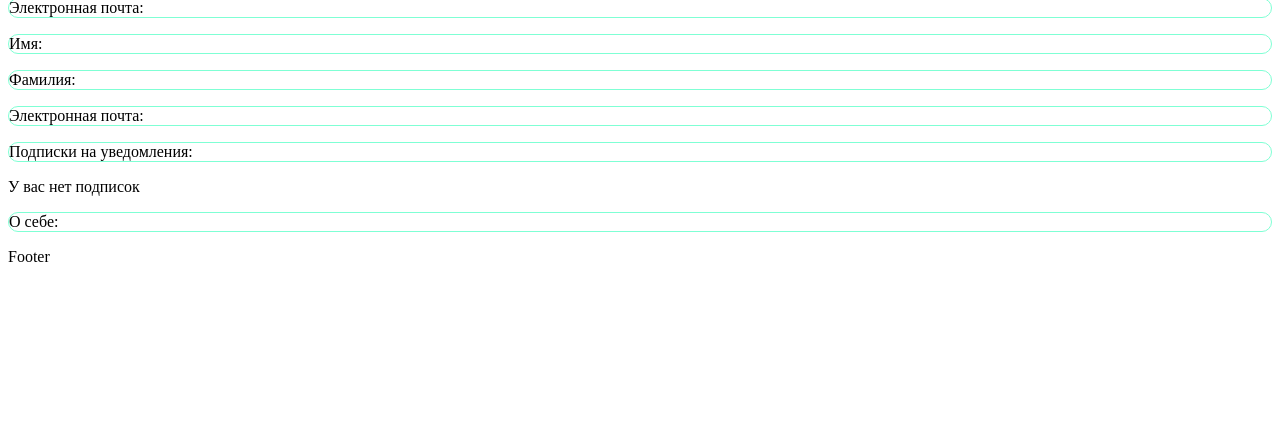
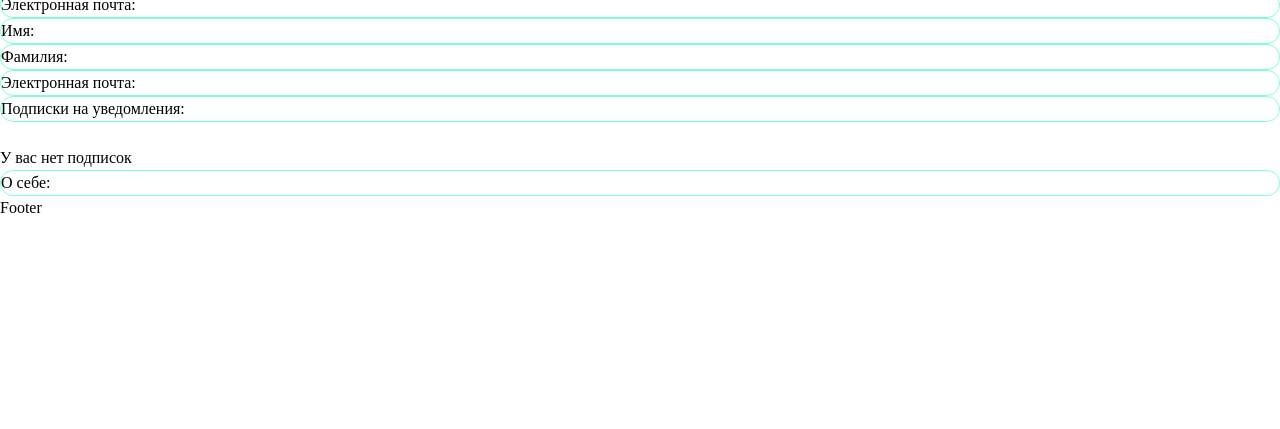
Before and after one commit to SidenkoStas/make-yourself, a Django app: template users/templates/users/user_detail.html in a window 1280 px wide. Shown: the part 371-800 px from the top of the page. Run offline with Django 4.2, Linux system fonts and the light colour scheme; the template is opened without the code that fills it, so the values that code supplies are empty.

Commit message:
Добавлены стили нормализации

```diff
--- a/common/static/common/css/base.css
+++ b/common/static/common/css/base.css
@@ -1,8 +1,10 @@
-#left_header {
+@import "normalization.css";
+
+#header {
     display: flex;
 }
 
-#left_nav {
+#navigation {
     display: flex;
     justify-content: center;
     flex: auto;
--- /dev/null
+++ b/common/static/common/css/normalization.css
@@ -0,0 +1,154 @@
+/**
+  Нормализация блочной модели
+ */
+*,
+*::before,
+*::after {
+  box-sizing: border-box;
+}
+
+/**
+  Убираем внутренние отступы слева тегам списков,
+  у которых есть атрибут class
+ */
+:where(ul, ol):where([class]) {
+  padding-left: 0;
+}
+
+/**
+  Убираем внешние отступы body и двум другим тегам,
+  у которых есть атрибут class
+ */
+body,
+:where(blockquote, figure):where([class]) {
+  margin: 0;
+}
+
+/**
+  Убираем внешние отступы вертикали нужным тегам,
+  у которых есть атрибут class
+ */
+:where(
+  h1,
+  h2,
+  h3,
+  h4,
+  h5,
+  h6,
+  p,
+  ul,
+  ol,
+  dl
+):where([class]) {
+  margin-block: 0;
+}
+
+:where(dd[class]) {
+  margin-left: 0;
+}
+
+:where(fieldset[class]) {
+  margin-left: 0;
+  padding: 0;
+  border: none;
+}
+
+/**
+  Убираем стандартный маркер маркированному списку,
+  у которого есть атрибут class
+ */
+:where(ul[class]) {
+  list-style: none;
+}
+
+/**
+  Обнуляем вертикальные внешние отступы параграфа,
+  объявляем локальную переменную для внешнего отступа вниз,
+  чтобы избежать взаимодействие с более сложным селектором
+ */
+p {
+  --paragraphMarginBottom: 24px;
+
+  margin-block: 0;
+}
+
+/**
+  Внешний отступ вниз для параграфа без атрибута class,
+  который расположен не последним среди своих соседних элементов
+ */
+p:where(:not([class]):not(:last-child)) {
+  margin-bottom: var(--paragraphMarginBottom);
+}
+
+
+/**
+  Упрощаем работу с изображениями
+ */
+img {
+  display: block;
+  max-width: 100%;
+}
+
+/**
+  Наследуем свойства шрифт для полей ввода
+ */
+input,
+textarea,
+select,
+button {
+  font: inherit;
+}
+
+html {
+  /**
+    Пригодится в большинстве ситуаций
+    (когда, например, нужно будет "прижать" футер к низу сайта)
+   */
+  height: 100%;
+}
+
+/**
+  Плавный скролл
+ */
+html,
+:has(:target) {
+  scroll-behavior: smooth;
+}
+
+body {
+  /**
+    Пригодится в большинстве ситуаций
+    (когда, например, нужно будет "прижать" футер к низу сайта)
+   */
+  min-height: 100%;
+  /**
+    Унифицированный интерлиньяж
+   */
+  line-height: 1.5;
+}
+
+/**
+  Приводим к единому цвету svg-элементы
+ */
+svg *[fill] { fill: currentColor }
+svg *[stroke] { stroke: currentColor }
+
+/**
+  Чиним баг задержки смены цвета при взаимодействии с svg-элементами
+ */
+svg * {
+  transition-property: fill, stroke;
+}
+
+/**
+  Удаляем все анимации и переходы для людей,
+  которые предпочитают их не использовать
+ */
+@media (prefers-reduced-motion: reduce) {
+  * {
+    animation-duration: 0.01ms !important;
+    animation-iteration-count: 1 !important;
+    transition-duration: 0.01ms !important;
+    scroll-behavior: auto !important;
+  }
+}
--- a/common/templates/common/base.html
+++ b/common/templates/common/base.html
@@ -20,17 +20,18 @@
     <!--CSS-->
     <link rel="icon" type="image/x-icon" href="{% static 'common/img/favicon.ico' %}">
     <link rel="stylesheet" href="{% static 'common/css/base.css' %}">
+    {% block css %} {% endblock css %}
 </head>
 <!--Body-->
 <body>
-<!--Left side header-->
-<header id="left_header">
+<!--Header-->
+<header id="header">
     <!--Logo-->
     <a href="{% url 'common:index' %}" style="padding: 10px;">
         <img src="" alt="logo">
     </a>
     <!--Navigation-->
-    <nav id="left_nav">
+    <nav id="navigation">
         <a href="" style="padding: 10px;">Главная</a>
         <a href="" style="padding: 10px;">Блог</a>
         <a href="" style="padding: 10px;">Тесты</a>
--- a/common/templates/common/index.html
+++ b/common/templates/common/index.html
@@ -1,6 +1,8 @@
 {% extends "common/base.html" %}
 
 {% block title %}Сайт для самообучения и самопроверки знаний{% endblock title %}
+
+{% block css %} {% endblock css %}
 
 {% block content %}
     <main class="container">
```
